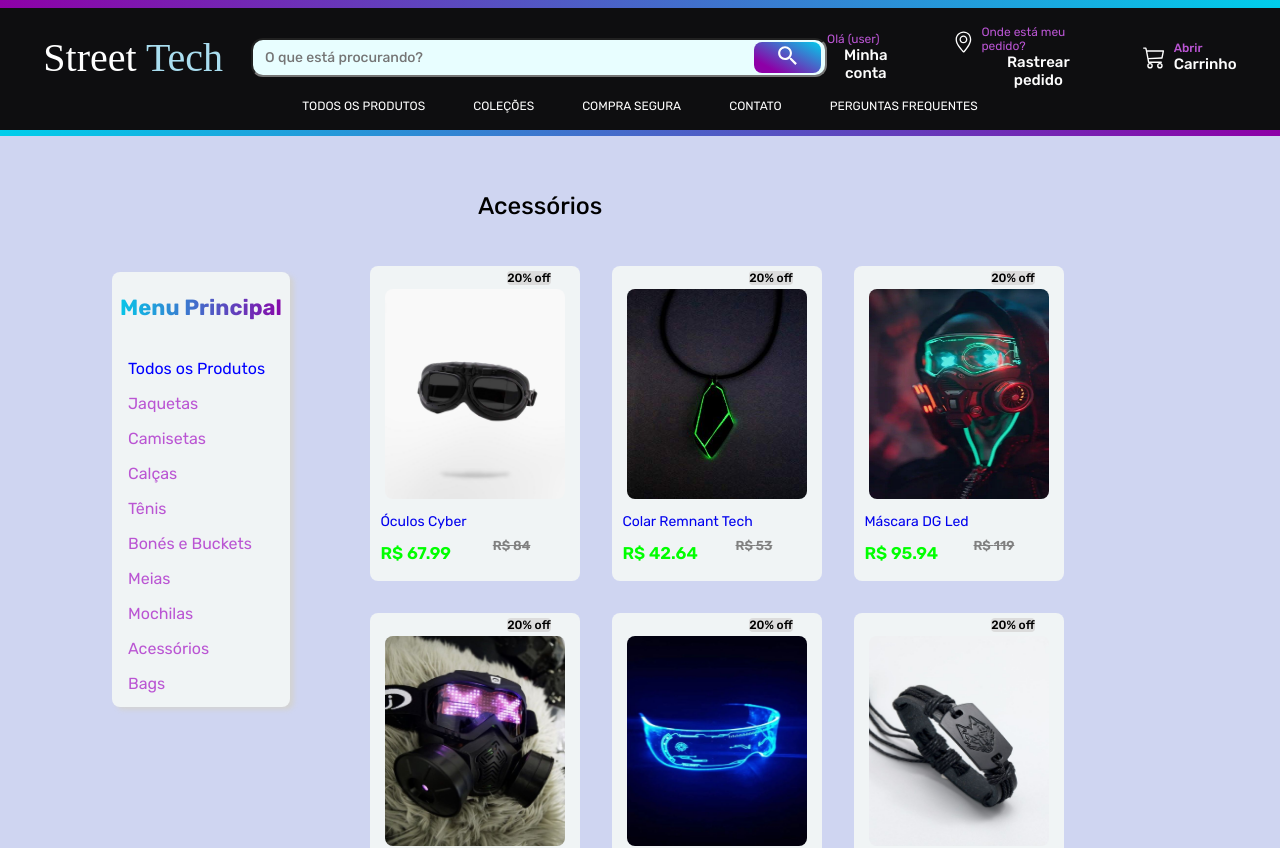
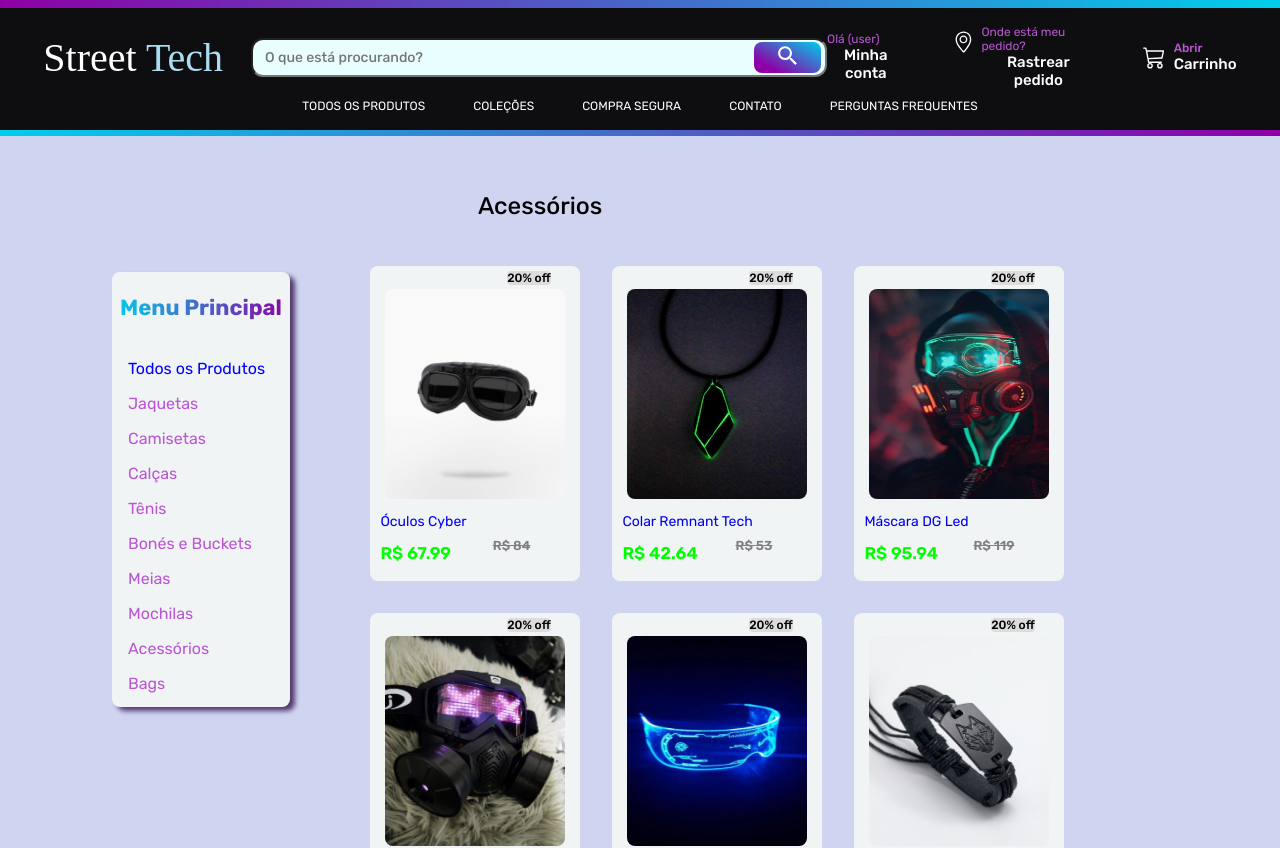
Before and after one commit to gustavocarvalho-ra/NextJs-Loja_Roupas, a Next.js app: page /produtos/ace in a window 1280 px wide. Shown: the top 848 px of the page. Built offline with nearby package versions, Linux system fonts and the light colour scheme; a web font is replaced by a local one.

Commit message:
style: changing box-shadow and background color

```diff
--- a/app/components/Main/styles.ts
+++ b/app/components/Main/styles.ts
@@ -18,7 +18,7 @@ export const Man = styled.div `
     flex-direction: column;
     align-items: center;
     gap: 20px;
-    background: #e0e1ff;
+    background: var(--back);
 
     h1 {
       /* margin-top: 45px; */
--- a/app/components/Menu/styles.ts
+++ b/app/components/Menu/styles.ts
@@ -11,8 +11,8 @@ export const Mn = styled.div `
     width: 100%;
     height: 435px;
     gap: 1em;
-    box-shadow: 4px 3px 5px #d3d3d3;
-    background-color: #f0f4f5;
+    box-shadow: 5px 4px 5px #54396f;
+    background-color: var(--card);
     border-radius: 8px;
     display: flex;
     flex-direction: column;
```
